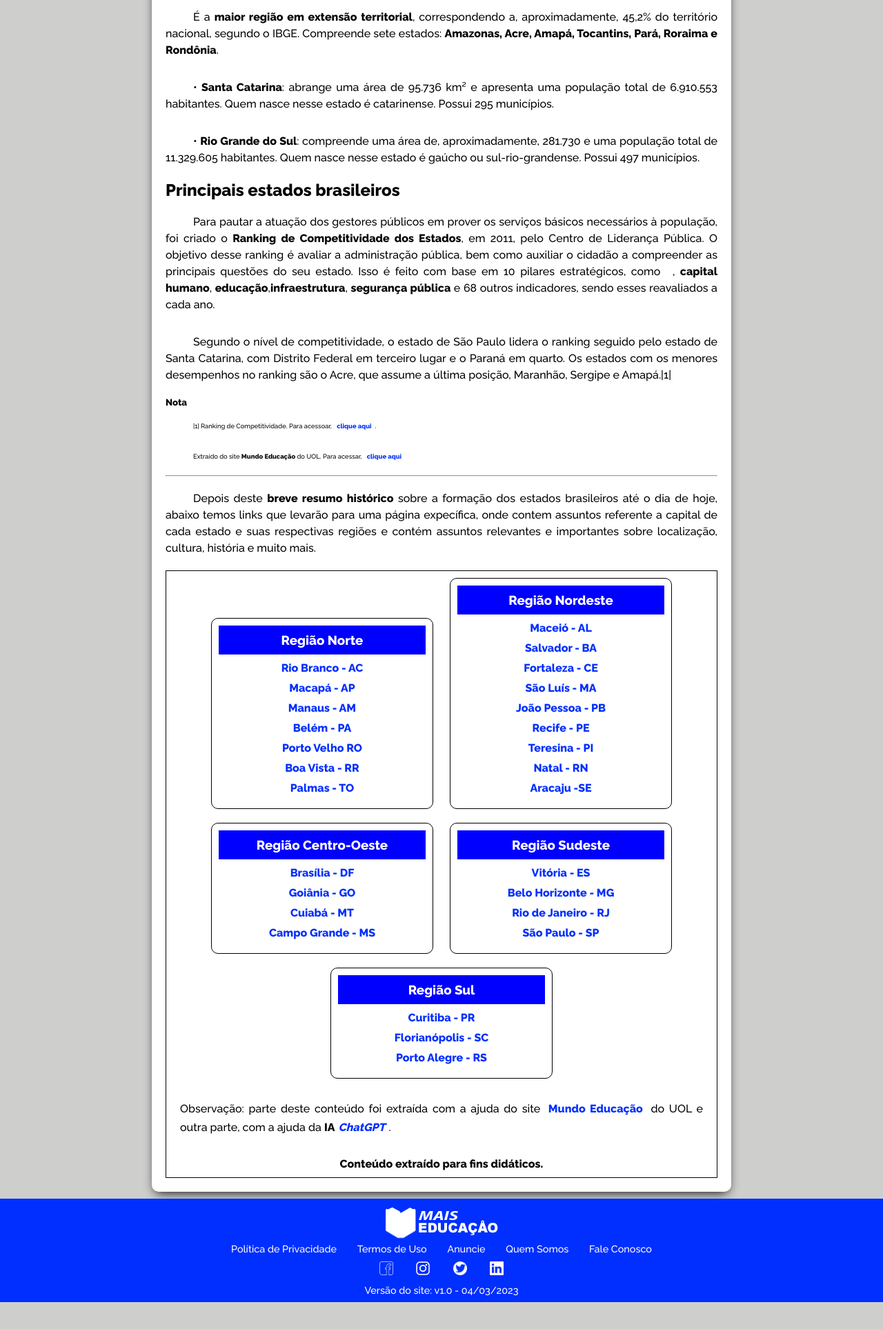
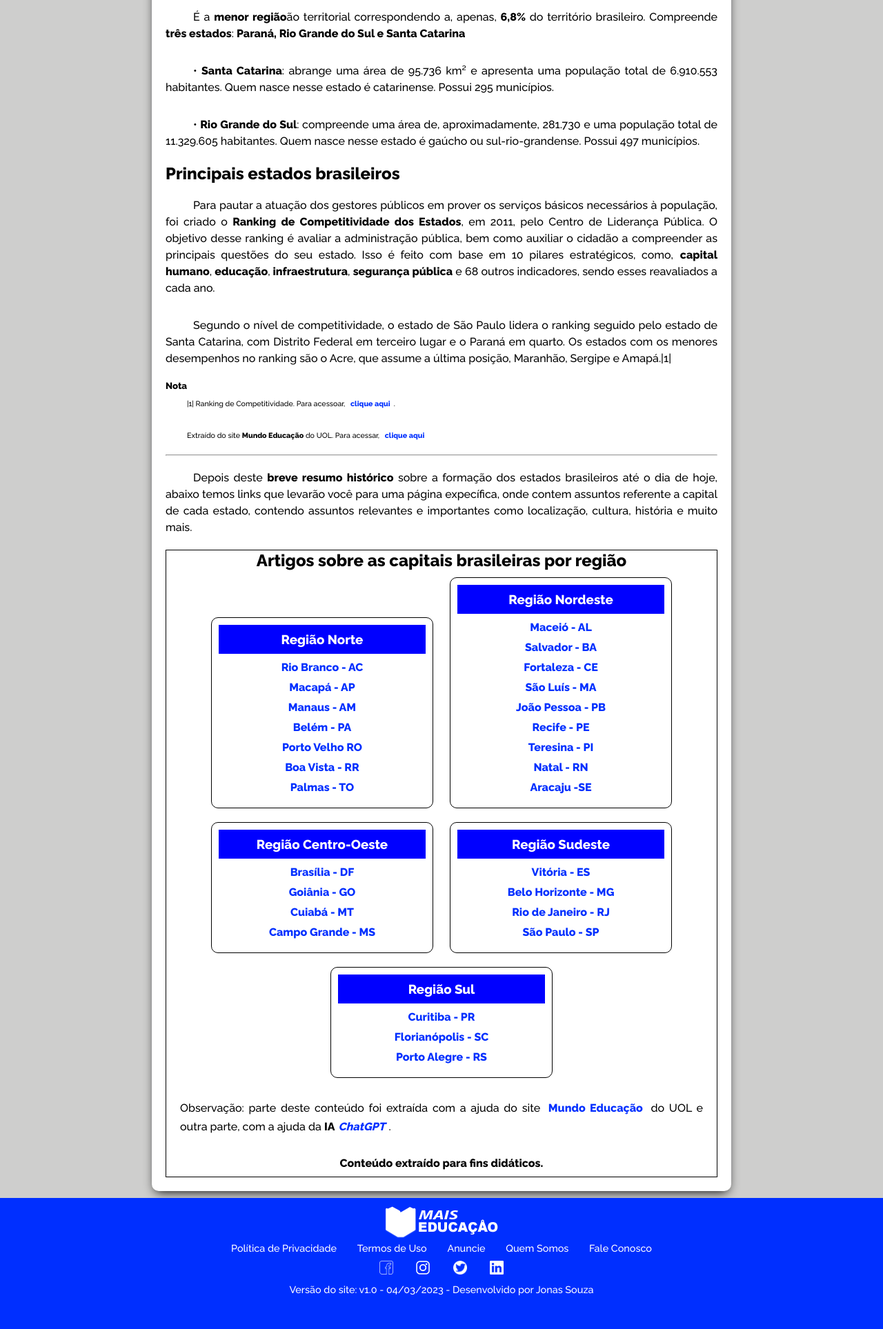
Before and after one commit to jonas-souza/site-capitais-do-brasil, a plain HTML site: page index.html in a window 1280 px wide. Shown: the part 4736-6663 px from the top of the page at 69% size. Before the commit the page ends 6624 px from the top, so only its background shows below. Drawn offline with Linux system fonts and the light colour scheme.

Commit message:
atualizacao

```diff
--- a/index.html
+++ b/index.html
@@ -85,7 +85,7 @@
     <main>
         <article>
             <h2>Um pouco sobre o surgimento dos estados brasileiros</h2>
-            <p>Os <strong>estados do Brasil</strong> são, segundo definição do <a href="https://pt.wikipedia.org/wiki/Instituto_Brasileiro_de_Geografia_e_Estat%C3%ADstica" target="_blank" rel="external">Instituto Brasileiro de Geografia e Estatística</a> <strong>entidades autônomas</strong> que possuem seus próprios governos, bem como suas próprias constituições. Juntos, formam a República Federativa do Brasil. São também denominados <abbr title="As Unidades Federativas do Brasil são entidades subnacionais autônomas (autogoverno, autolegislação e autoarrecadação) dotadas de governo e constituição próprios que juntas formam a República Federativa do Brasil. O Poder Executivo é exercido por um governador eleito quadrienalmente."><strong>unidades federativas</strong></abbr>.
+            <p>Os <strong>estados do Brasil</strong> são, segundo definição do <a href="https://pt.wikipedia.org/wiki/Instituto_Brasileiro_de_Geografia_e_Estat%C3%ADstica" target="_blank" rel="external">Instituto Brasileiro de Geografia e Estatística</a> <strong>entidades autônomas</strong>que possuem seus próprios governos, bem como suas próprias constituições. Juntos, formam a República Federativa do Brasil. São também denominados <abbr title="As Unidades Federativas do Brasil são entidades subnacionais autônomas (autogoverno, autolegislação e autoarrecadação) dotadas de governo e constituição próprios que juntas formam a República Federativa do Brasil. O Poder Executivo é exercido por um governador eleito quadrienalmente."><strong>unidades federativas</strong></abbr>.
             </p>
             <p>
               O Brasil já passou por diversas regionalizações, as quais mudaram a configuração do território brasileiro ao longo dos anos. A atual regionalização está relacionada com a Constituição Federal de 1988, na qual alguns estados surgiram e outros territórios foram elevados à categoria de estado.
@@ -234,7 +234,7 @@
               <h2>1&#41; Sul</h2>
               <div class="p-ident">
                 <p>
-                  É a <strong>maior região em extensão territorial</strong>, correspondendo a, aproximadamente, 45,2% do território nacional, segundo o IBGE. Compreende sete estados: <strong>Amazonas, Acre, Amapá, Tocantins, Pará, Roraima e Rondônia</strong>.
+                  É a <strong>menor região</strong>ão territorial correspondendo a, apenas, <strong>6,8%</strong> do território brasileiro. Compreende <strong>três estados</strong>: <strong>Paraná, Rio Grande do Sul e Santa Catarina</strong>
                 </p>
                 <p>
                   &bull; <strong>Santa Catarina</strong>: abrange uma área de 95.736 km² e apresenta uma população total de 6.910.553 habitantes. Quem nasce nesse estado é catarinense. Possui 295 municípios.
@@ -246,7 +246,7 @@
 
               <h2>Principais estados brasileiros</h2>
               <p>
-                Para pautar a atuação dos gestores públicos em prover os serviços básicos necessários à população, foi criado o <strong>Ranking de Competitividade dos Estados</strong>, em 2011, pelo Centro de Liderança Pública. O objetivo desse ranking é avaliar a administração pública, bem como auxiliar o cidadão a compreender as principais questões do seu estado. Isso é feito com base em 10 pilares estratégicos, como <a href="https://mundoeducacao.uol.com.br/biologia/sustentabilidade.htm" target="_blank" rel="external"></a>, <strong>capital humano</strong>, <strong>educação</strong>,<strong>infraestrutura</strong>, <strong>segurança pública</strong> e 68 outros indicadores, sendo esses reavaliados a cada ano.
+                Para pautar a atuação dos gestores públicos em prover os serviços básicos necessários à população, foi criado o <strong>Ranking de Competitividade dos Estados</strong>, em 2011, pelo Centro de Liderança Pública. O objetivo desse ranking é avaliar a administração pública, bem como auxiliar o cidadão a compreender as principais questões do seu estado. Isso é feito com base em 10 pilares estratégicos, como,<a href="https://mundoeducacao.uol.com.br/biologia/sustentabilidade.htm" target="_blank" rel="external"></a><strong>capital humano</strong>, <strong>educação</strong>,<strong> infraestrutura</strong>, <strong>segurança pública</strong> e 68 outros indicadores, sendo esses reavaliados a cada ano.
               </p>
               <p>
                 Segundo o nível de competitividade, o estado de São Paulo lidera o ranking seguido pelo estado de Santa Catarina, com Distrito Federal em terceiro lugar e o Paraná em quarto. Os estados com os menores desempenhos no ranking são o Acre, que assume a última posição, Maranhão, Sergipe e Amapá.|1|
@@ -263,10 +263,11 @@
               </section>
               <hr>
             <p>
-              Depois deste <strong>breve resumo histórico</strong> sobre a formação dos estados brasileiros até o dia de hoje, abaixo temos links que levarão para uma página expecífica, onde contem assuntos referente a capital de cada estado e suas respectivas regiões e contém assuntos relevantes e importantes sobre localização, cultura, história e muito mais.
+              Depois deste <strong>breve resumo histórico</strong> sobre a formação dos estados brasileiros até o dia de hoje, abaixo temos links que levarão você para uma página expecífica, onde contem assuntos referente a capital de cada estado, contendo assuntos relevantes e importantes como localização, cultura, história e muito mais.
             </p>
         </article>
         <section class="regions">
+          <h2>Artigos sobre as capitais brasileiras por região</h2>
           <section class="reg-norte">
             <h3>Região Norte</h3>
             <ul>
@@ -347,7 +348,7 @@
           <a href="#"><img src="img/logo-social/linkedin.png" width="20px" height="20px" alt="Logo - LinkedIn"></a>
         </div>
         <div class="version-site">
-          <p>Versão do site: v1.0 - 04/03/2023</p>
+          <p>Versão do site: v1.0 - 04/03/2023 - Desenvolvido por Jonas Souza</p>
         </div>
     </footer>
   </body>
--- a/style/style.css
+++ b/style/style.css
@@ -119,8 +119,10 @@ figcaption {
     margin: -5px;
 }
 
-.roters {
-    font-size: 7pt;
+.roters > p {
+    font-size: 8pt;
+    margin: 0px -10px;
+    margin-bottom: 10px;
 }
 
 /* ********** FOOTER EDIT ********** */
@@ -129,7 +131,7 @@ footer {
     color: white;
     text-align: center;
     font-size: 0.9em;
-    height: 130px;
+    height: 170px;
     padding: 10px;
 }
 
```
